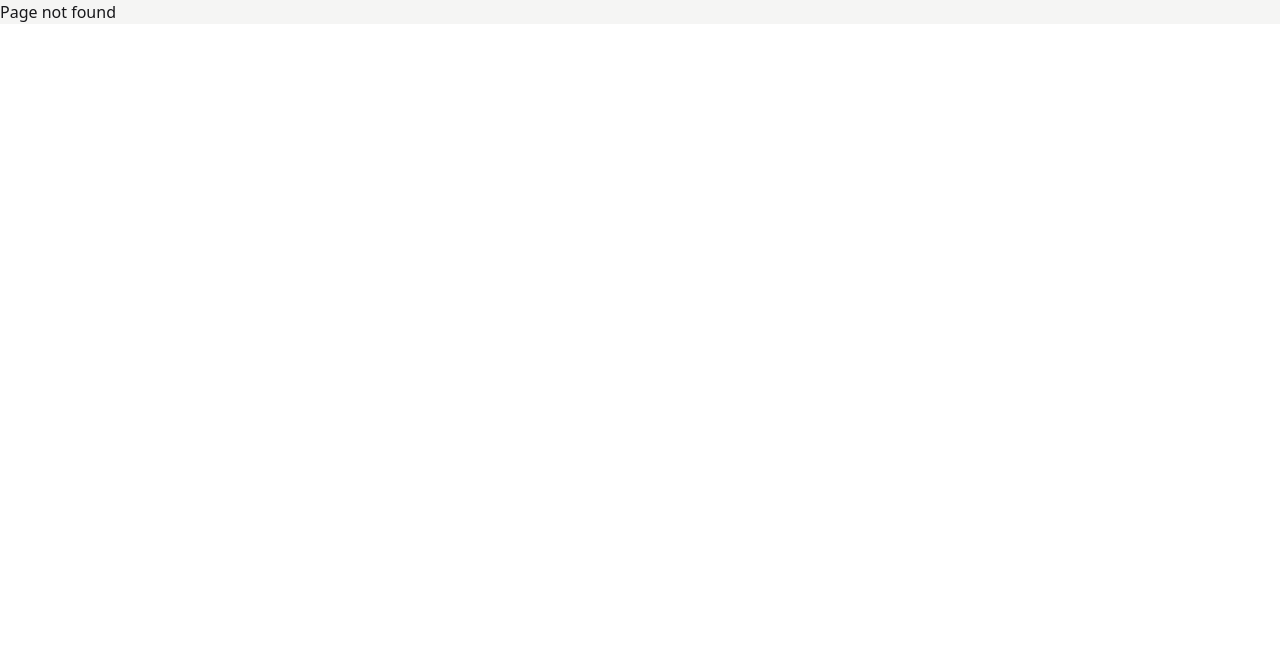
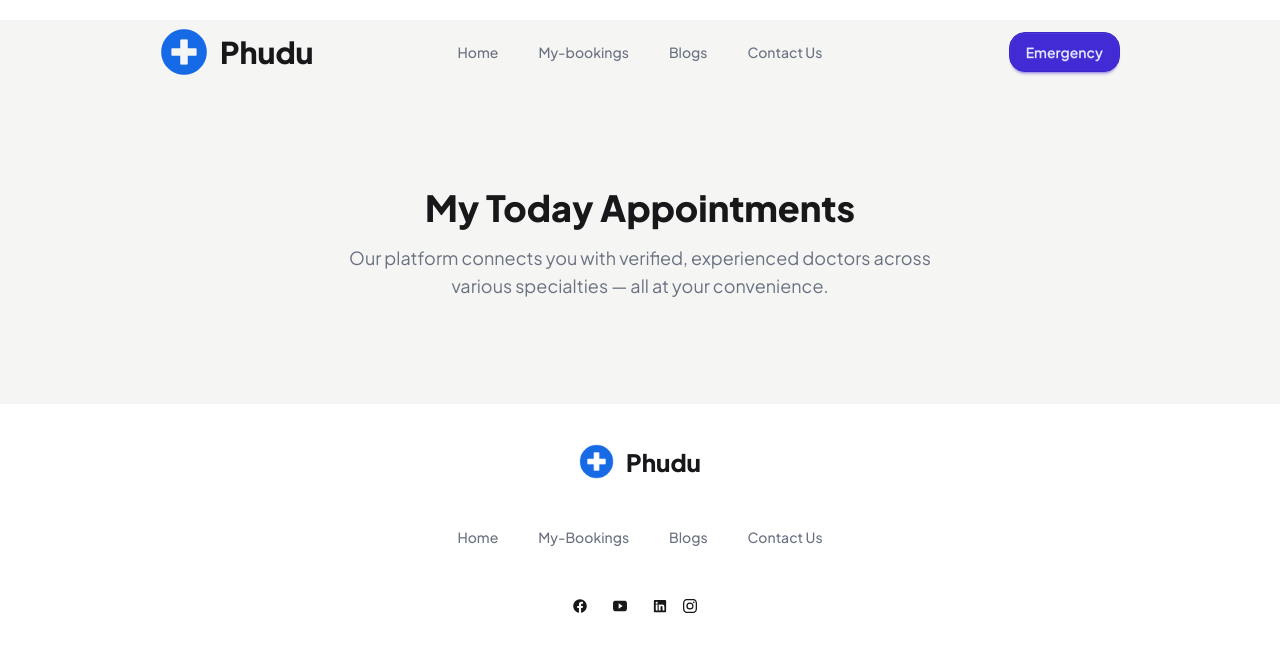
Before and after one commit to Suprotik007/doc-talk, a React (Vite) app: page /myBookings in a window 1280 px wide. Before the commit this address had no page. Shown: the top 652 px of the page. Built offline with nearby package versions, Linux system fonts and the light colour scheme.

Commit message:
added dynamic appointment list

```diff
--- a/index.html
+++ b/index.html
@@ -5,9 +5,18 @@
     <link rel="icon" type="image/svg+xml" href="https://cdnjs.cloudflare.com/ajax/libs/font-awesome/6.4.0/svgs/solid/notes-medical.svg" />
     <meta name="viewport" content="width=device-width, initial-scale=1.0" />
     <title>Phudu</title>
+    <style>
+      @import url('https://fonts.googleapis.com/css2?family=Plus+Jakarta+Sans:ital,wght@0,200..800;1,200..800&display=swap');
 
+      .plus-jakarta-sans {
+  font-family: "Plus Jakarta Sans", sans-serif;
+  font-optical-sizing: auto;
+  font-weight: 400;
+  font-style: normal;
+}
+      </style>
   </head>
-  <body class="bg-stone-100">
+  <body class="bg-stone-100 plus-jakarta-sans">
     <div id="root"></div>
     <script type="module" src="/src/main.jsx"></script>
   </body>
--- a/src/Components/Navbar.jsx
+++ b/src/Components/Navbar.jsx
@@ -1,11 +1,14 @@
 import React from 'react';
+import { Link } from 'react-router';
 
 const Navbar = () => {
     const links=< >
-    <li>Home</li>
-    <li>My-Bookings</li>
-    <li>Blogs</li>
-    <li>Contact Us</li>
+
+    <Link  to='/'><span className=' hover:text-blue-500'>Home</span></Link>
+    <Link to='/myBookings'><span className=' hover:text-blue-500'>My-bookings</span></Link>
+    <Link to='/'><span className=' hover:text-blue -500'>Blogs</span></Link>
+    <span className=' hover:text-blue-500'>Contact Us</span>
+
     </>
     return (
         <div className="navbar mt-5 md:px-10 lg:px-40  ">
@@ -23,7 +26,7 @@ const Navbar = () => {
           <p className="flex items-center gap-3 font-extrabold  text-3xl btn-ghost "><img className='w-[48px] h-[48px]' src="/src/assets/logo.png" alt="" /> Phudu</p>
         </div>
         <div className="navbar-center hidden lg:flex">
-          <ul className="menu menu-horizontal gap-10 px-1 font-medium text-gray-500">
+          <ul className="menu menu-horizontal gap-10 px-1 font-medium text-gray-500 ">
             {links}
           </ul>
         </div>
--- /dev/null
+++ b/src/Components/ScrollToTop.jsx
@@ -0,0 +1,14 @@
+import { useEffect } from "react";
+import { useLocation } from "react-router-dom";
+
+function ScrollToTop() {
+  const { pathname } = useLocation('/doctorDetails/:id');
+
+  useEffect(() => {
+    window.scrollTo(0, 0);
+  }, [pathname]);
+
+  return null;
+}
+
+export default ScrollToTop;
--- a/src/Pages/DocDetails.jsx
+++ b/src/Pages/DocDetails.jsx
@@ -1,16 +1,19 @@
 import React from 'react';
 import { useLoaderData, useParams } from 'react-router';
 import Doctor from './Doctor';
+import { addToStoreBook } from '../Utilities/Booking';
 const DocDetails = () => {
     const {id}=useParams()
     const data=useLoaderData()
     const docId=parseInt(id)
 
     const singleDoc = data.doctors.find(doc => doc.id === docId);
-    const {image,name,education,registrationNumber,speciality,availableDays,fee,workingAt }=singleDoc;
+    const {image,name,education,registrationNumber,speciality,availableDays,fee,workingAt,availability }=singleDoc;
     // console.log(singleDoc);
 
-
+    const handleBookings=(id)=>{
+addToStoreBook(id)
+    }
 
 
 
@@ -45,15 +48,17 @@ const DocDetails = () => {
 </div>
 {/* appointment */}
 
-<div className="hero bg-base-200 min-h-screen">
-  <div className="hero-content text-center">
-    <div className="max-w-md">
-      <h1 className="text-5xl font-bold">Hello there</h1>
-      <p className="py-6">
-        Provident cupiditate voluptatem et in. Quaerat fugiat ut assumenda excepturi exercitationem
-        quasi. In deleniti eaque aut repudiandae et a id nisi.
-      </p>
-      <button className="btn btn-primary">Get Started</button>
+<div className=" bg-white pt-5 px-10 mb-8 rounded-2xl text-center mx-40 mt-8 ">
+  <div className=" text-center">
+    <div className="">
+      <h1 className="text-4xl font-bold pb-4 border-b-1 border-dashed">Book an Appointment</h1>
+      <div className='flex  justify-between border-b-1 pb-5 border-gray-400 pt-5'>
+        <p className='font-medium'>Availability</p>
+        <p className='badge  border-emerald-700  bg-emerald-200 text-emerald-900'>Doctor {availability} Today</p>
+
+      </div>
+      <p className='badge text-xs mt-5  border-amber-500  bg-amber-100 text-amber-600'> ! Due to high patient volume, we are currently accepting appointments for today only. We appreciate your understanding and cooperation.</p>
+      <button onClick={()=>handleBookings(id)} className="btn btn-primary rounded-3xl w-2xl  mt-8 mb-12">Book Appointment Now</button>
     </div>
   </div>
 </div>
--- /dev/null
+++ b/src/Pages/MyBookings.jsx
@@ -0,0 +1,50 @@
+import React, { useEffect, useState } from 'react';
+import { useLoaderData } from 'react-router';
+import { getStoredBook } from '../Utilities/Booking';
+import Doctor from './Doctor';
+
+const MyBookings = () => {
+    const[bookings,setBookings]=useState([])
+   const data=useLoaderData()
+   console.log(data);
+   useEffect(()=>{
+    const storedBookingData=getStoredBook()
+    // console.log(storedBookingData);
+    const convertBookingData=storedBookingData.map(id=>parseInt(id))
+    // console.log(convertBookingData);
+    const myBookings=data.doctors.filter(appointment=>convertBookingData.includes(appointment.id))
+    setBookings(myBookings);
+   },[data.doctors])
+    return (
+        <div>
+
+            <div className='py-18 px-40 mb-8 text-center mx-40 mt-8 '>
+   <h1 className='font-extrabold text-4xl'>My Today Appointments </h1>
+   <p className='text-lg pt-4 text-gray-500'>Our platform connects you with verified, experienced doctors across various specialties — all at your convenience.</p>
+        </div>
+
+        <div className="text-center">
+
+        {bookings.map(appointment => (
+          <div key={appointment.id} className="bg-white pt-5 px-10 mb-8 rounded-2xl mx-40">
+            <div className="flex justify-between border-b-1 border-dashed pb-5 border-gray-400 pt-5">
+              <div className='text-left'>
+              <p className='font-bold text-2xl'>{appointment.name}</p>
+              <p className=" text-gray-500 font-medium text-sm  pt-2  pb-3 ">{appointment.speciality}, {appointment.education}</p>
+              </div>
+              <p className='badge p-3 text-cyan-900 bg-blue-300 '>
+                Appointment Fee: {appointment.fee} Taka +Vat
+              </p>
+            </div>
+
+            <button className="btn btn-error btn-outline rounded-3xl w-2xl mt-8 mb-12">
+              Cancel Appointment
+            </button>
+          </div>
+        ))}
+      </div>
+    </div>
+  );
+};
+
+export default MyBookings;
--- a/src/Pages/Root.jsx
+++ b/src/Pages/Root.jsx
@@ -8,7 +8,6 @@ const Root = () => {
     return (
         <div className=''>
             <Navbar></Navbar>
-
             <Outlet></Outlet>
             <Footer></Footer>
         </div>
--- a/src/Routes/Routes.jsx
+++ b/src/Routes/Routes.jsx
@@ -6,6 +6,7 @@ import Root from '../Pages/Root';
 import ErrorPage from '../Pages/ErrorPage';
 import Home from '../Pages/Home';
 import DocDetails from '../Pages/DocDetails';
+import MyBookings from '../Pages/MyBookings';
 
 export const router = createBrowserRouter([
     {
@@ -23,6 +24,12 @@ export const router = createBrowserRouter([
           path:"/doctorDetails/:id",
           loader:()=>fetch('/doctors.json'),
           Component:DocDetails,
+        },
+        {
+         path:'/myBookings',
+         loader:()=>fetch('/doctors.json'),
+         Component:MyBookings,
+
         }
       ]
     },
--- /dev/null
+++ b/src/Utilities/Booking.js
@@ -0,0 +1,30 @@
+const getStoredBook=()=>{
+    const  storedBook=localStorage.getItem("BookList")
+
+    if(storedBook){
+        const storedBookingData=JSON.parse(storedBook)
+        return(storedBookingData)
+    }
+    else{
+        return[]
+    }
+}
+
+
+const addToStoreBook=(id)=>{
+    const storedBookingData =getStoredBook()
+    if(storedBookingData.includes(id)){
+        alert("Already took the appointment")
+
+    }
+    else{
+        storedBookingData.push(id)
+        // console.log(storedBookingData);
+        const data=JSON.stringify(storedBookingData)
+        localStorage.setItem('BookList',data)
+
+
+    }
+}
+
+export {addToStoreBook,getStoredBook}
--- a/src/main.jsx
+++ b/src/main.jsx
@@ -11,6 +11,7 @@ import { router } from './Routes/Routes.jsx';
 
 createRoot(document.getElementById('root')).render(
   <StrictMode>
+
     <RouterProvider router={router} />
   </StrictMode>,
 )
```
